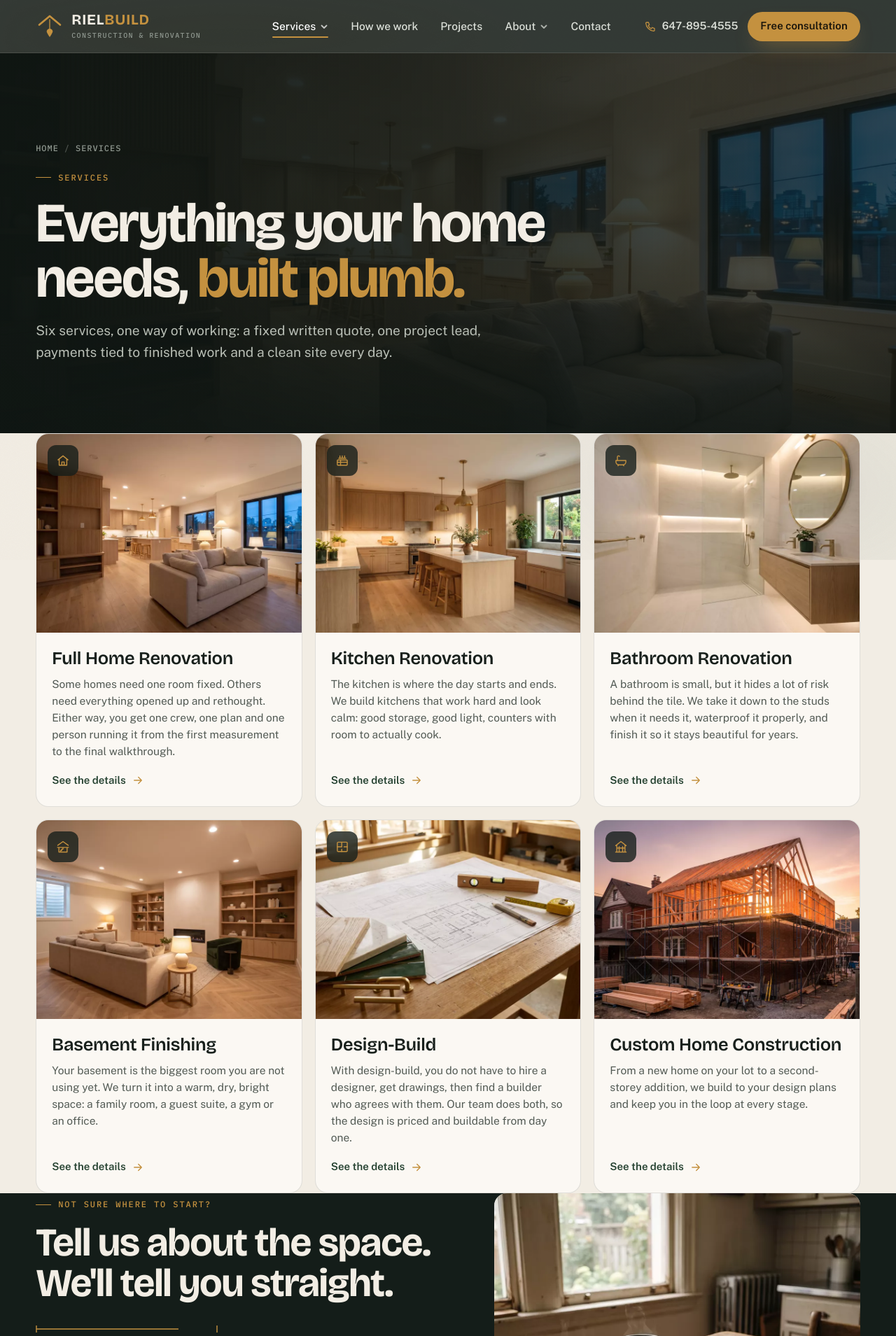
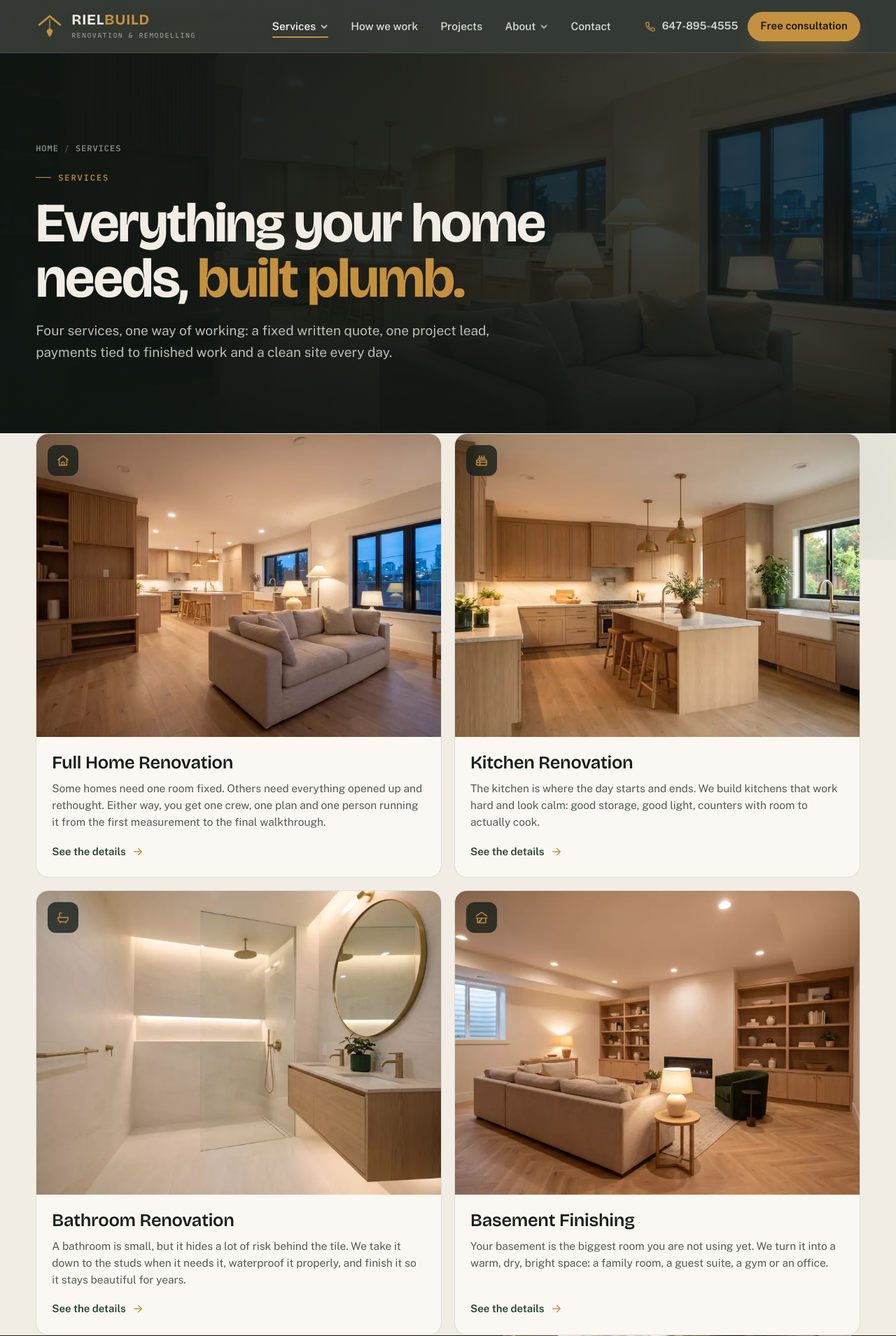
Before and after one commit to behzad6687/rielbuild, a PHP site: page /services/index.php in a window 1280 px wide. Shown: the top 1909 px of the page at 70% size. Run offline with PHP 8.4, Linux system fonts and the light colour scheme.

Commit message:
Remove Design-Build and Custom Home Construction services
RIELBUILD does not offer these, so:
- Drop both service entries and their pages; old URLs now hit the 404 page
- Remove the designer FAQ, the addition project and its Construction filter
- Reword copy, titles and descriptions that mentioned custom builds or
  construction; brand line now reads Renovation & Remodelling
- Four-card service grids (row of four on home, 2x2 on the services page)
- Rename the planning photo so no file references design-build

Co-Authored-By: Claude Opus 5.5 <noreply@anthropic.com>
Claude-Session: https://claude.ai/code/session_01DWXhzxH5fbGLhX3WquUoqw

```diff
--- a/site/areas/index.php
+++ b/site/areas/index.php
@@ -10,7 +10,7 @@ include dirname(__DIR__) . '/inc/header.php';
 echo plumb_line();
 ?>
 <main id="main" tabindex="-1">
-<?= page_hero('Where we work', 'Toronto and <span class="brass">the whole GTA.</span>', 'Kitchens, bathrooms, basements, full renovations and custom builds, from downtown Toronto to York, Peel and Durham.', 'hero-start', $page['crumbs']) ?>
+<?= page_hero('Where we work', 'Toronto and <span class="brass">the whole GTA.</span>', 'Kitchens, bathrooms, basements and full renovations, from downtown Toronto to York, Peel and Durham.', 'hero-start', $page['crumbs']) ?>
 
 <section class="sec">
   <div class="wrap">
--- a/site/assets/css/site.css
+++ b/site/assets/css/site.css
@@ -305,7 +305,8 @@ main{display:block;outline:none}
 .stagger.done>*,.stagger.done>*:nth-child(n){transition-delay:0s!important}
 
 /* services grid */
-.svc-grid{display:grid;grid-template-columns:repeat(3,1fr);gap:18px}
+.svc-grid{display:grid;grid-template-columns:repeat(4,1fr);gap:18px}
+.svc-grid--2{grid-template-columns:repeat(2,1fr)}
 .svc{position:relative;display:flex;flex-direction:column;border-radius:var(--r);overflow:hidden;background:var(--card);border:1px solid var(--line);isolation:isolate}
 .svc__media{position:relative;aspect-ratio:4/3;overflow:hidden;background:var(--canvas-2)}
 .svc__media img{width:100%;height:100%;object-fit:cover;transition:transform 1.4s var(--ease)}
@@ -317,7 +318,7 @@ main{display:block;outline:none}
 .svc:hover{border-color:var(--line-strong);box-shadow:0 30px 60px -34px rgba(20,29,25,.45)}
 .svc:hover .svc__media img{transform:scale(1.06)}
 .svc:hover .svc__go{gap:12px}
-@media (max-width:980px){.svc-grid{grid-template-columns:1fr 1fr}}
+@media (max-width:1100px){.svc-grid{grid-template-columns:1fr 1fr}}
 @media (max-width:600px){.svc-grid{grid-template-columns:1fr}}
 
 /* the plumb promise (interactive moment) */
--- a/site/inc/config.php
+++ b/site/inc/config.php
@@ -3,7 +3,7 @@
 
 /* Contact details */
 define('SITE_NAME', 'RIELBUILD');
-define('SITE_LEGAL', 'RIELBUILD Construction & Renovation');
+define('SITE_LEGAL', 'RIELBUILD Renovation');
 define('PHONE', '647-895-4555');
 define('PHONE_TEL', '+16478954555');
 define('EMAIL', 'contact@rielbuild.ca');
@@ -25,7 +25,7 @@ define('NOINDEX', true);
 define('SITE_URL_OVERRIDE', '');
 
 /* Asset version for cache busting. Bump after changing CSS or JS. */
-define('ASSET_V', '1.1.0');
+define('ASSET_V', '1.2.0');
 
 /* ---- base path detection (works in any folder, e.g. /demo/rielbuild/) ---- */
 function rb_base_path()
--- a/site/inc/data.php
+++ b/site/inc/data.php
@@ -94,52 +94,6 @@ $SERVICES = array(
             array('My basement gets a little damp. Can you still finish it?', 'Yes, but we fix the moisture first. Closing in a damp basement is how mould happens, and we will not do it.'),
         ),
     ),
-    'design-build' => array(
-        'name'  => 'Design-Build',
-        'short' => 'Design-Build',
-        'icon'  => 'plan',
-        'img'   => 'stills/design-build',
-        'tag'   => 'Design and construction under one contract, one team.',
-        'title' => 'Design-Build Renovation Services in the GTA',
-        'desc'  => 'Design-build renovations in the GTA: one team designs your project and builds it, under one contract with one fixed price.',
-        'lead'  => 'With design-build, you do not have to hire a designer, get drawings, then find a builder who agrees with them. Our team does both, so the design is priced and buildable from day one.',
-        'includes' => array(
-            'On-site consultation and measurements',
-            'Layout design and 3D views',
-            'Material and finish selections with you',
-            'Permit drawings',
-            'A fixed, written build price',
-            'Construction by the same team',
-        ),
-        'time' => 'Design usually takes 2 to 6 weeks before construction starts, depending on the size of the project.',
-        'faq' => array(
-            array('Do I need to find a designer first?', 'No. That is the point of design-build. Our team handles the design and the build, so you only manage one contract.'),
-            array('What if I already have drawings?', 'That is fine too. We can price and build from your plans, and suggest changes only where they save money or trouble.'),
-        ),
-    ),
-    'custom-home-construction' => array(
-        'name'  => 'Custom Home Construction',
-        'short' => 'Custom Homes',
-        'icon'  => 'frame',
-        'img'   => 'stills/construction',
-        'tag'   => 'New builds and additions, framed true from the footing up.',
-        'title' => 'Custom Home Construction & Additions in the GTA',
-        'desc'  => 'Custom home construction, additions and interior fit-outs across the GTA, built to your design plans at competitive, written prices.',
-        'lead'  => 'From a new home on your lot to a second-storey addition, we build to your design plans and keep you in the loop at every stage.',
-        'includes' => array(
-            'New custom homes and rebuilds',
-            'Home additions and second storeys',
-            'Base building and interior fit-outs',
-            'Coordination with your architect or designer',
-            'Site management and trades scheduling',
-            'Inspections and final walkthrough',
-        ),
-        'time' => 'A custom home typically takes just under a year, including planning. Additions often take 3 to 6 months.',
-        'faq' => array(
-            array('Can you work with my architect?', 'Yes. We build to your design documents and flag anything that needs adjusting early, within your budget and timeline.'),
-            array('Do you also design?', 'Yes. If you would rather have one team do both, see our design-build service.'),
-        ),
-    ),
 );
 
 $FAQ = array(
@@ -152,7 +106,6 @@ $FAQ = array(
     array('Do you handle permits?', 'Yes. We prepare the drawings, apply for permits and book the inspections, so you do not have to deal with the city.'),
     array('Who will I talk to during the project?', 'One project lead, from start to finish. You get their direct number, and they pick up.'),
     array('How do you deal with dust and mess?', 'We seal off the work area, protect your floors and furniture, and clean up at the end of every day. Your home should still feel like your home.'),
-    array('Do I need my own designer?', 'No. With our design-build service, our team designs and builds your project under one contract.'),
 );
 
 $AREAS = array('Toronto', 'North York', 'Etobicoke', 'Scarborough', 'East York', 'Vaughan', 'Richmond Hill', 'Markham', 'Thornhill', 'Mississauga', 'Oakville', 'Brampton', 'Aurora', 'Newmarket', 'Pickering', 'Ajax');
@@ -180,5 +133,4 @@ $PROJECTS = array(
     array('stills/mudroom', 'Mudroom with built-in benches', 'Full home', 'home'),
     array('stills/basement-bar', 'Basement wet bar and games room', 'Basement', 'basement'),
     array('stills/kitchen-2', 'Galley kitchen with brass details', 'Kitchen', 'kitchen'),
-    array('stills/construction', 'Second-storey addition, framing stage', 'Construction', 'construction'),
 );
--- a/site/inc/footer.php
+++ b/site/inc/footer.php
@@ -5,9 +5,9 @@
       <div class="foot__brand">
         <a class="brand brand--foot" href="<?= e(url('')) ?>" aria-label="RIELBUILD home">
           <svg class="brand__mark" width="40" height="40" aria-hidden="true" focusable="false"><use href="#i-mark"/></svg>
-          <span class="brand__text"><b>RIEL<span>BUILD</span></b><small>Construction &amp; Renovation</small></span>
+          <span class="brand__text"><b>RIEL<span>BUILD</span></b><small>Renovation &amp; Remodelling</small></span>
         </a>
-        <p class="foot__line">Renovations and custom builds across the Greater Toronto Area. Straight lines, straight talk.</p>
+        <p class="foot__line">Home renovations across the Greater Toronto Area. Straight lines, straight talk.</p>
         <a class="btn btn--brass" href="<?= e(url('contact/')) ?>">Book a free consultation</a>
       </div>
       <div class="foot__col">
@@ -49,7 +49,7 @@
 <dialog class="sheet" id="menu-sheet" aria-label="Menu">
   <div class="sheet__in">
     <div class="sheet__top">
-      <a class="brand" href="<?= e(url('')) ?>"><svg class="brand__mark" width="36" height="36" aria-hidden="true" focusable="false"><use href="#i-mark"/></svg><span class="brand__text"><b>RIEL<span>BUILD</span></b><small>Construction &amp; Renovation</small></span></a>
+      <a class="brand" href="<?= e(url('')) ?>"><svg class="brand__mark" width="36" height="36" aria-hidden="true" focusable="false"><use href="#i-mark"/></svg><span class="brand__text"><b>RIEL<span>BUILD</span></b><small>Renovation &amp; Remodelling</small></span></a>
       <button class="icon-btn sheet__x" type="button" data-sheet-close aria-label="Close menu"><svg class="ico" aria-hidden="true" focusable="false"><use href="#i-close"/></svg></button>
     </div>
     <div class="sheet__groups">
@@ -61,7 +61,7 @@
         </div>
       </details>
       <details class="sgroup">
-        <summary><span class="sgroup__chip"><img data-src="<?= e(url('assets/img/stills/design-build-sm.webp')) ?>" alt="" width="48" height="48"></span><span>About</span><svg class="ico ico--chev" aria-hidden="true" focusable="false"><use href="#i-chev"/></svg></summary>
+        <summary><span class="sgroup__chip"><img data-src="<?= e(url('assets/img/stills/planning-sm.webp')) ?>" alt="" width="48" height="48"></span><span>About</span><svg class="ico ico--chev" aria-hidden="true" focusable="false"><use href="#i-chev"/></svg></summary>
         <div class="sgroup__body">
           <a href="<?= e(url('about/')) ?>">Who we are</a>
           <a href="<?= e(url('process/')) ?>#promise">The plumb promise</a>
--- a/site/inc/header.php
+++ b/site/inc/header.php
@@ -1,7 +1,7 @@
 <?php
 /* Shared <head> + header. Expects $page = array(title, desc, path, [og], [schema], [body], [crumbs]). */
 if (!isset($page) || !is_array($page)) $page = array();
-$p_title = isset($page['title']) ? $page['title'] : SITE_NAME . ' | Renovation & Construction in the GTA';
+$p_title = isset($page['title']) ? $page['title'] : SITE_NAME . ' | Home Renovation in the GTA';
 $p_desc  = isset($page['desc']) ? $page['desc'] : '';
 $p_path  = isset($page['path']) ? $page['path'] : '';
 $p_og    = isset($page['og']) ? $page['og'] : 'img/og.jpg';
@@ -28,7 +28,7 @@ $ld[] = array(
     'address' => array('@type' => 'PostalAddress', 'addressLocality' => 'Toronto', 'addressRegion' => 'ON', 'addressCountry' => 'CA'),
     'areaServed' => array_map(function ($a) { return array('@type' => 'City', 'name' => $a); }, $GLOBALS['AREAS']),
     'openingHoursSpecification' => array(array('@type' => 'OpeningHoursSpecification', 'dayOfWeek' => array('Monday', 'Tuesday', 'Wednesday', 'Thursday', 'Friday', 'Saturday'), 'opens' => '08:00', 'closes' => '18:00')),
-    'hasOfferCatalog' => array('@type' => 'OfferCatalog', 'name' => 'Renovation and construction services', 'itemListElement' => array_values(array_map(function ($s, $k) {
+    'hasOfferCatalog' => array('@type' => 'OfferCatalog', 'name' => 'Home renovation services', 'itemListElement' => array_values(array_map(function ($s, $k) {
         return array('@type' => 'Offer', 'itemOffered' => array('@type' => 'Service', 'name' => $s['name'], 'url' => abs_url('services/' . $k . '/')));
     }, $GLOBALS['SERVICES'], array_keys($GLOBALS['SERVICES'])))),
 );
@@ -88,7 +88,7 @@ if (!empty($page['schema'])) foreach ($page["schema"] as $sch) $ld[] = $sch;
   <div class="wrap top__in">
     <a class="brand" href="<?= e(url('')) ?>" aria-label="RIELBUILD home">
       <svg class="brand__mark" width="40" height="40" aria-hidden="true" focusable="false"><use href="#i-mark"/></svg>
-      <span class="brand__text"><b>RIEL<span>BUILD</span></b><small>Construction &amp; Renovation</small></span>
+      <span class="brand__text"><b>RIEL<span>BUILD</span></b><small>Renovation &amp; Remodelling</small></span>
     </a>
 
     <nav class="nav" id="nav" aria-label="Main">
@@ -109,7 +109,7 @@ if (!empty($page['schema'])) foreach ($page["schema"] as $sch) $ld[] = $sch;
             </div>
             <aside class="mega__preview" aria-hidden="true">
               <span class="mega__photo"><img data-src="<?= e(url('assets/img/stills/kitchen-sm.webp')) ?>" alt="" width="480" height="300"></span>
-              <p class="mp__name">Six ways we build</p>
+              <p class="mp__name">Four ways we renovate</p>
               <p class="mp__tag">Every one with a fixed, written quote and one project lead.</p>
               <a class="btn btn--sm btn--brass" href="<?= e(url('services/')) ?>" tabindex="-1">All services</a>
             </aside>
--- a/site/process/index.php
+++ b/site/process/index.php
@@ -74,7 +74,7 @@ echo plumb_line();
       <div class="card"><span class="card__ico"><svg class="ico" aria-hidden="true" focusable="false"><use href="#i-phone"/></svg></span><h3 class="h3">"What if they disappear?"</h3><p>You pay as each stage is finished, so we are never ahead of the work. And your project lead picks up the phone.</p></div>
       <div class="card"><span class="card__ico"><svg class="ico" aria-hidden="true" focusable="false"><use href="#i-clock"/></svg></span><h3 class="h3">"How long will we live in a mess?"</h3><p>You get a written timeline up front. The site is sealed, covered and cleaned at the end of every working day.</p></div>
       <div class="card"><span class="card__ico"><svg class="ico" aria-hidden="true" focusable="false"><use href="#i-shield"/></svg></span><h3 class="h3">"Who fixes it if something's wrong?"</h3><p>We walk the finished space with you, fix everything on the list, and back our work with a written warranty.</p></div>
-      <div class="card"><span class="card__ico"><svg class="ico" aria-hidden="true" focusable="false"><use href="#i-plan"/></svg></span><h3 class="h3">"Do I need a designer and a builder?"</h3><p>No. Our design-build service puts the design and the construction under one contract and one team.</p></div>
+      <div class="card"><span class="card__ico"><svg class="ico" aria-hidden="true" focusable="false"><use href="#i-house"/></svg></span><h3 class="h3">"Can we live at home during the work?"</h3><p>For one room or a bathroom, usually yes. We plan the order of work around your family and seal off the work area.</p></div>
       <div class="card"><span class="card__ico"><svg class="ico" aria-hidden="true" focusable="false"><use href="#i-house"/></svg></span><h3 class="h3">"What about permits?"</h3><p>We prepare the drawings, apply for the permits and book every inspection. You never deal with the city.</p></div>
     </div>
   </div>
--- a/site/projects/index.php
+++ b/site/projects/index.php
@@ -8,7 +8,7 @@ $page = array(
 );
 include dirname(__DIR__) . '/inc/header.php';
 echo plumb_line();
-$filters = array('all' => 'All work', 'kitchen' => 'Kitchens', 'bathroom' => 'Bathrooms', 'basement' => 'Basements', 'home' => 'Full home', 'construction' => 'Construction');
+$filters = array('all' => 'All work', 'kitchen' => 'Kitchens', 'bathroom' => 'Bathrooms', 'basement' => 'Basements', 'home' => 'Full home');
 ?>
 <main id="main" tabindex="-1">
 <?= page_hero('Projects', 'Rooms people <span class="brass">actually live in.</span>', 'Warm materials, honest details and clean lines. A look at the kind of spaces we build across the GTA.', 'stills/kitchen-2', $page['crumbs']) ?>
--- a/site/services/custom-home-construction/index.php
+++ /dev/null
@@ -1,3 +0,0 @@
-<?php
-$slug = 'custom-home-construction';
-require dirname(__DIR__) . '/_service.php';
--- a/site/services/design-build/index.php
+++ /dev/null
@@ -1,3 +0,0 @@
-<?php
-$slug = 'design-build';
-require dirname(__DIR__) . '/_service.php';
--- a/site/services/index.php
+++ b/site/services/index.php
@@ -1,8 +1,8 @@
 <?php
 require dirname(__DIR__) . '/inc/boot.php';
 $page = array(
-    'title'  => 'Renovation & Construction Services in Toronto & the GTA | RIELBUILD',
-    'desc'   => 'Full home renovations, kitchens, bathrooms, basements, design-build and custom homes across the GTA. One team, one fixed written quote, one project lead.',
+    'title'  => 'Home Renovation Services in Toronto & the GTA | RIELBUILD',
+    'desc'   => 'Full home renovations, kitchens, bathrooms and basements across the GTA. One team, one fixed written quote, one project lead.',
     'path'   => 'services/',
     'crumbs' => array(array('Services', 'services/')),
     'schema' => array(array('@context' => 'https://schema.org', '@type' => 'ItemList', 'itemListElement' => array_values(array_map(function ($s, $k, $i) {
@@ -13,14 +13,14 @@ include dirname(__DIR__) . '/inc/header.php';
 echo plumb_line();
 ?>
 <main id="main" tabindex="-1">
-<?= page_hero('Services', 'Everything your home needs, <span class="brass">built plumb.</span>', 'Six services, one way of working: a fixed written quote, one project lead, payments tied to finished work and a clean site every day.', 'stills/home-renovation', $page['crumbs']) ?>
+<?= page_hero('Services', 'Everything your home needs, <span class="brass">built plumb.</span>', 'Four services, one way of working: a fixed written quote, one project lead, payments tied to finished work and a clean site every day.', 'stills/home-renovation', $page['crumbs']) ?>
 
 <section class="sec">
   <div class="wrap">
-    <div class="svc-grid stagger">
+    <div class="svc-grid svc-grid--2 stagger">
       <?php foreach ($SERVICES as $slug => $s): ?>
       <a class="svc" href="<?= e(url('services/' . $slug . '/')) ?>">
-        <div class="svc__media"><?= pic($s['img'], $s['name'] . ' by RIELBUILD', 800, 600, true, '(max-width: 600px) 100vw, (max-width: 980px) 50vw, 33vw') ?><span class="svc__icon"><svg class="ico" aria-hidden="true" focusable="false"><use href="#i-<?= e($s['icon']) ?>"/></svg></span></div>
+        <div class="svc__media"><?= pic($s['img'], $s['name'] . ' by RIELBUILD', 800, 600, true, '(max-width: 600px) 100vw, 50vw') ?><span class="svc__icon"><svg class="ico" aria-hidden="true" focusable="false"><use href="#i-<?= e($s['icon']) ?>"/></svg></span></div>
         <div class="svc__body">
           <h2 class="h3"><?= e($s['name']) ?></h2>
           <p><?= e($s['lead']) ?></p>
```
Also changed, not shown: docs/design-package.md (+2 -2 lines), site/about/index.php (+4 -4 lines), site/index.php (+10 -10 lines), site/assets/img/stills/construction-sm.webp (deleted), site/assets/img/stills/construction.jpg (deleted), site/assets/img/stills/construction.webp (deleted), site/assets/img/stills/planning-sm.webp (renamed from site/assets/img/stills/design-build-sm.webp), site/assets/img/stills/planning.jpg (renamed from site/assets/img/stills/design-build.jpg), site/assets/img/stills/planning.webp (renamed from site/assets/img/stills/design-build.webp).
